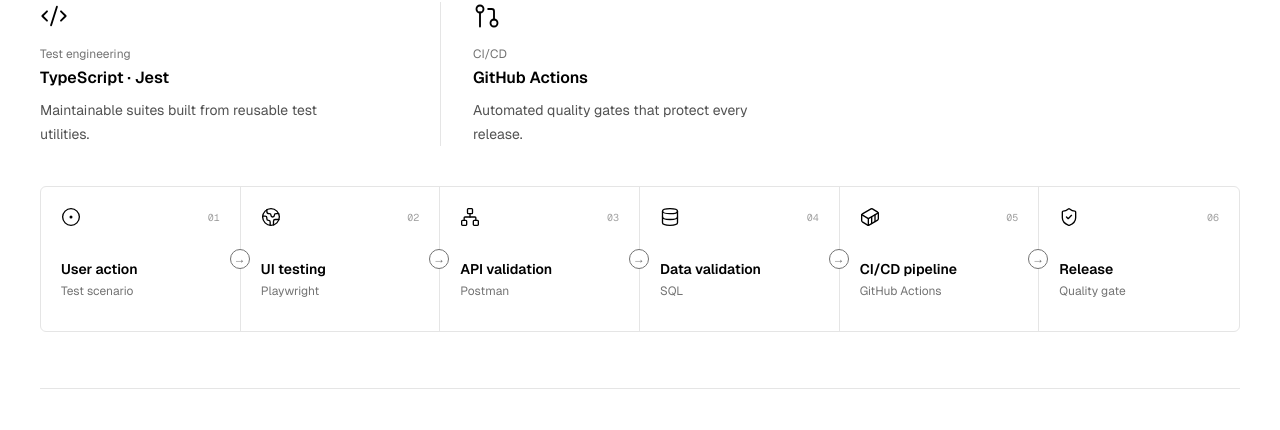
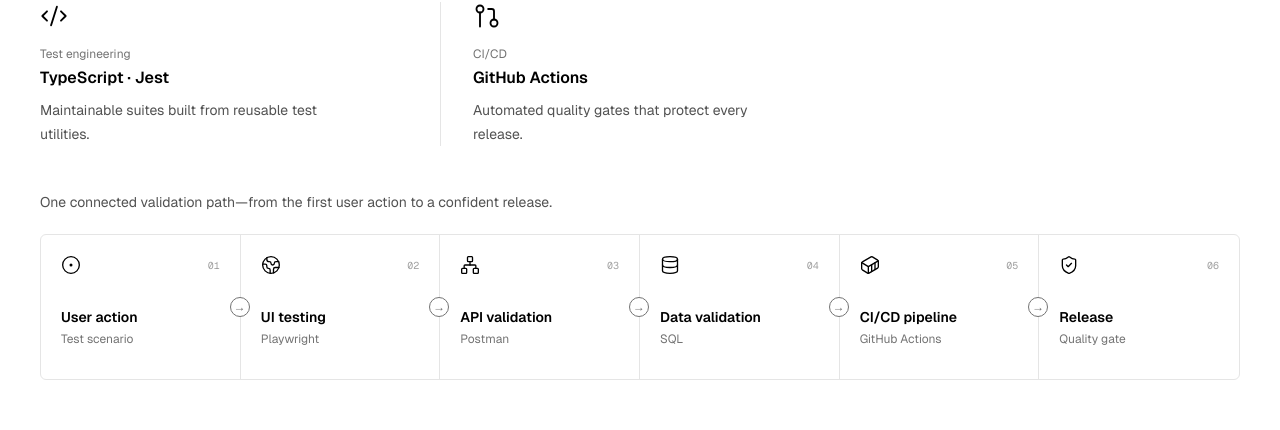
Before and after one commit to danielFernandezDj/daniel-portfolio, a Next.js app: page / in a window 1280 px wide. Shown: the part 1055-1485 px from the top of the page. Built offline with nearby package versions, Linux system fonts and the light colour scheme.

Commit message:
Updating [Automation toolkit] section

```diff
--- a/app/page.tsx
+++ b/app/page.tsx
@@ -223,7 +223,40 @@ export default function Home() {
             ))}
           </div>
 
-           <div className="workflow-grid mt-10">
+          <section className="pt-8 lg:pt-8">
+            <p className="mt-3 text-sm leading-6 text-neutral-600">
+              One connected validation path—from the first user action to a
+              confident release.
+            </p>
+            <div className="workflow-grid mt-5">
+              {workflow.map(({ icon: Icon, title, tool }, i) => (
+                <article key={title} className="workflow-step">
+                  <div className="flex items-center justify-between">
+                    <Icon className="size-5 stroke-[1.6]" />
+                    <span className="font-mono text-[10px] text-neutral-400">
+                      0{i + 1}
+                    </span>
+                  </div>
+                  <p className="mt-8 text-sm font-semibold">{title}</p>
+                  <p className="mt-1 text-xs text-neutral-500">{tool}</p>
+                </article>
+              ))}
+            </div>
+          </section>
+        </section>
+
+        {/* <section className="border-b py-12 lg:py-16">
+          <div className="max-w-xl">
+            <p className="section-label">Automation workflow</p>
+            <h2 className="mt-4 text-3xl font-semibold tracking-tight">
+              Quality engineered into the delivery pipeline.
+            </h2>
+            <p className="mt-3 text-sm leading-6 text-neutral-600">
+              One connected validation path—from the first user action to a
+              confident release.
+            </p>
+          </div>
+          <div className="workflow-grid mt-10">
             {workflow.map(({ icon: Icon, title, tool }, i) => (
               <article key={title} className="workflow-step">
                 <div className="flex items-center justify-between">
@@ -237,7 +270,7 @@ export default function Home() {
               </article>
             ))}
           </div>
-        </section>
+        </section> */}
 
         <section className="grid gap-8 border-b py-12 lg:grid-cols-[1fr_2fr] lg:py-16">
           <p className="section-label">About</p>
```
